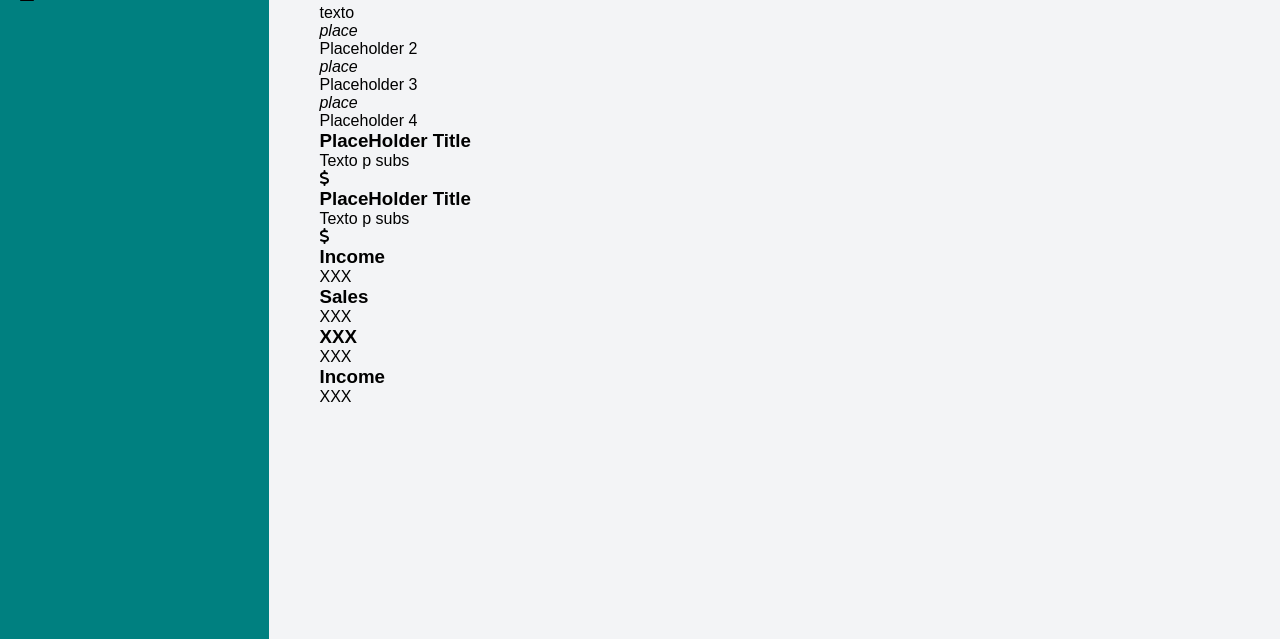
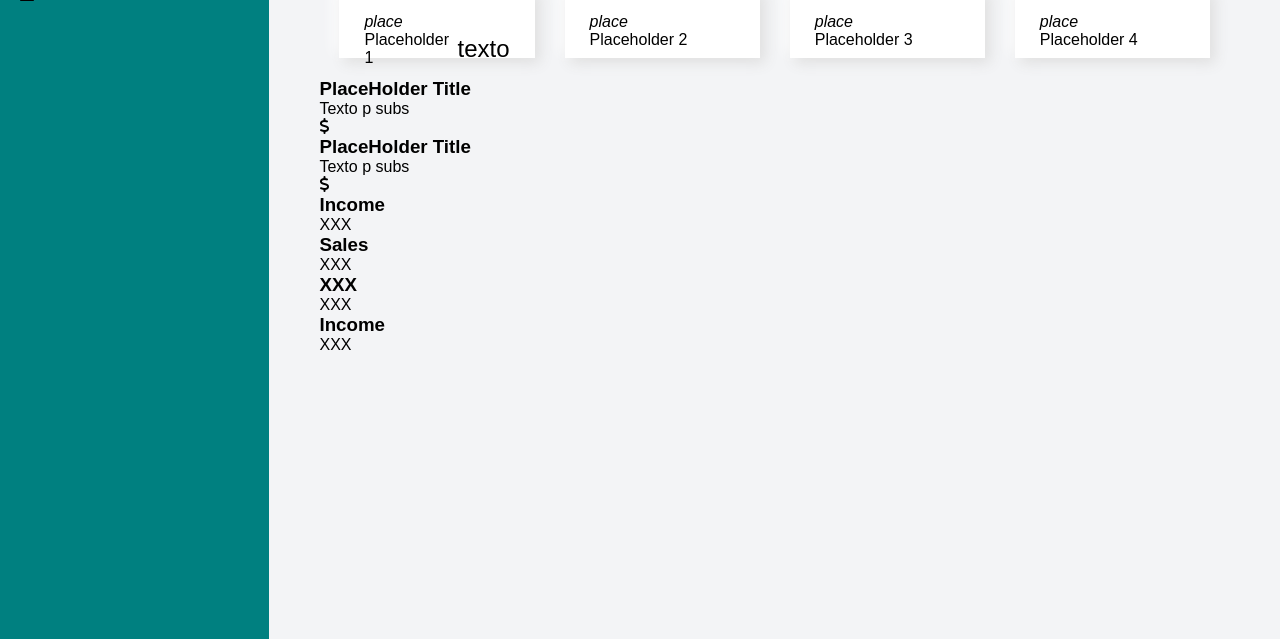
Before and after one commit to rimellegari/dashboard, a plain HTML site: page index.html in a window 1280 px wide. Shown: the part 161-800 px from the top of the page. Drawn offline with Linux system fonts and the light colour scheme.

Commit message:
cards were styled

```diff
--- a/css/style.css
+++ b/css/style.css
@@ -123,6 +123,35 @@ main {
     font-size: 0.9rem;
     font-weight: 700;
 }
+/* cards grid see karatedo project*/
+.main__cards {
+    display: grid;
+    grid-template-columns:  1fr 1fr 1fr 1fr;
+    gap:30px;
+    margin: 20px;
+
+}
+
+.card {
+    display: flex;
+    flex-direction: column;
+    justify-content: space-around;
+    height: 70px;
+    padding: 25px;
+    background-color: #fff;
+    box-shadow: 5px 5px 13px #dfdfdf, -5px -5px 13px #fff;
+
+}
+
+.card__inner {
+    display: flex;
+    align-items: center;
+    justify-content: space-between;
+}
+
+.card__inner > span {
+    font-size: 1.5rem;
+}
 #sidebar {
     background-color: teal;
     grid-area: sidebar;
```
